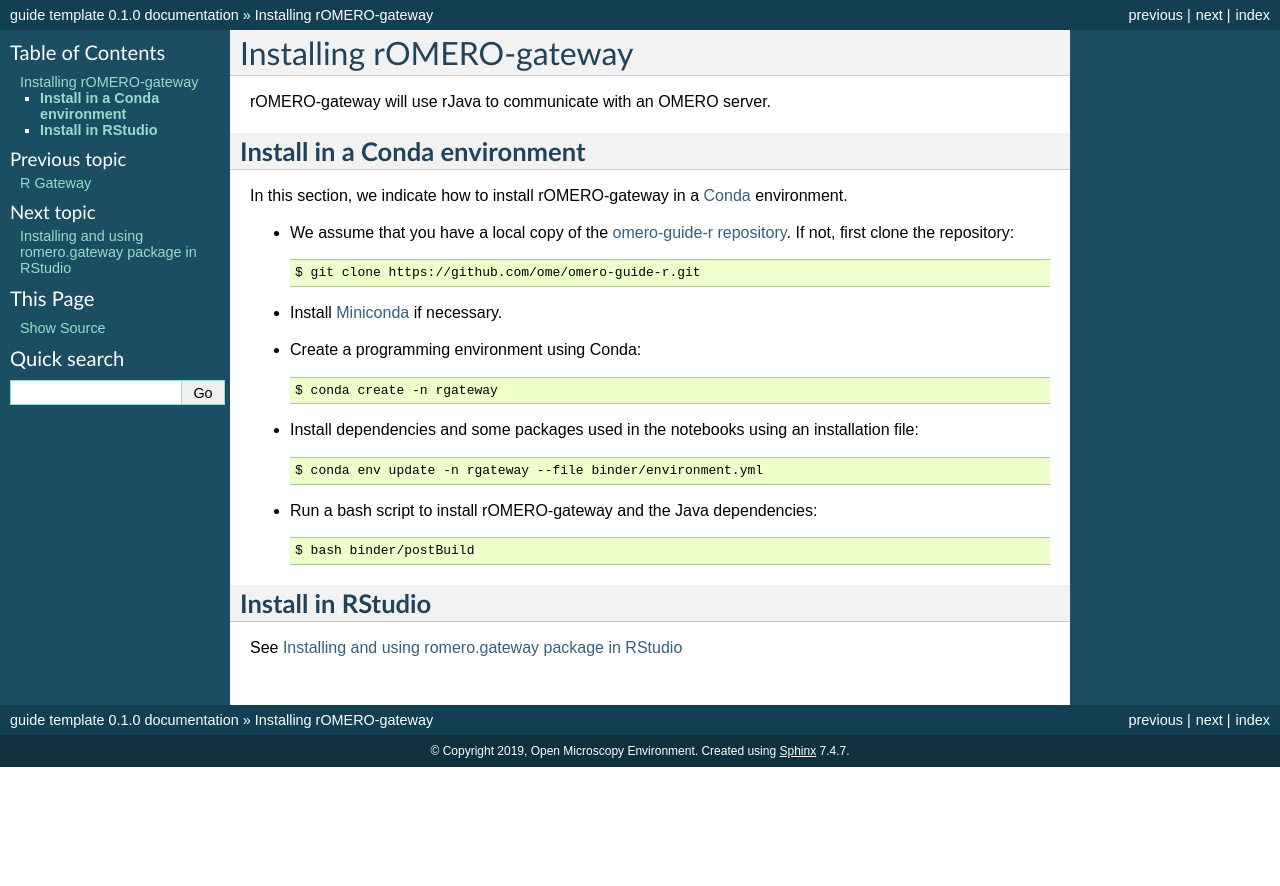
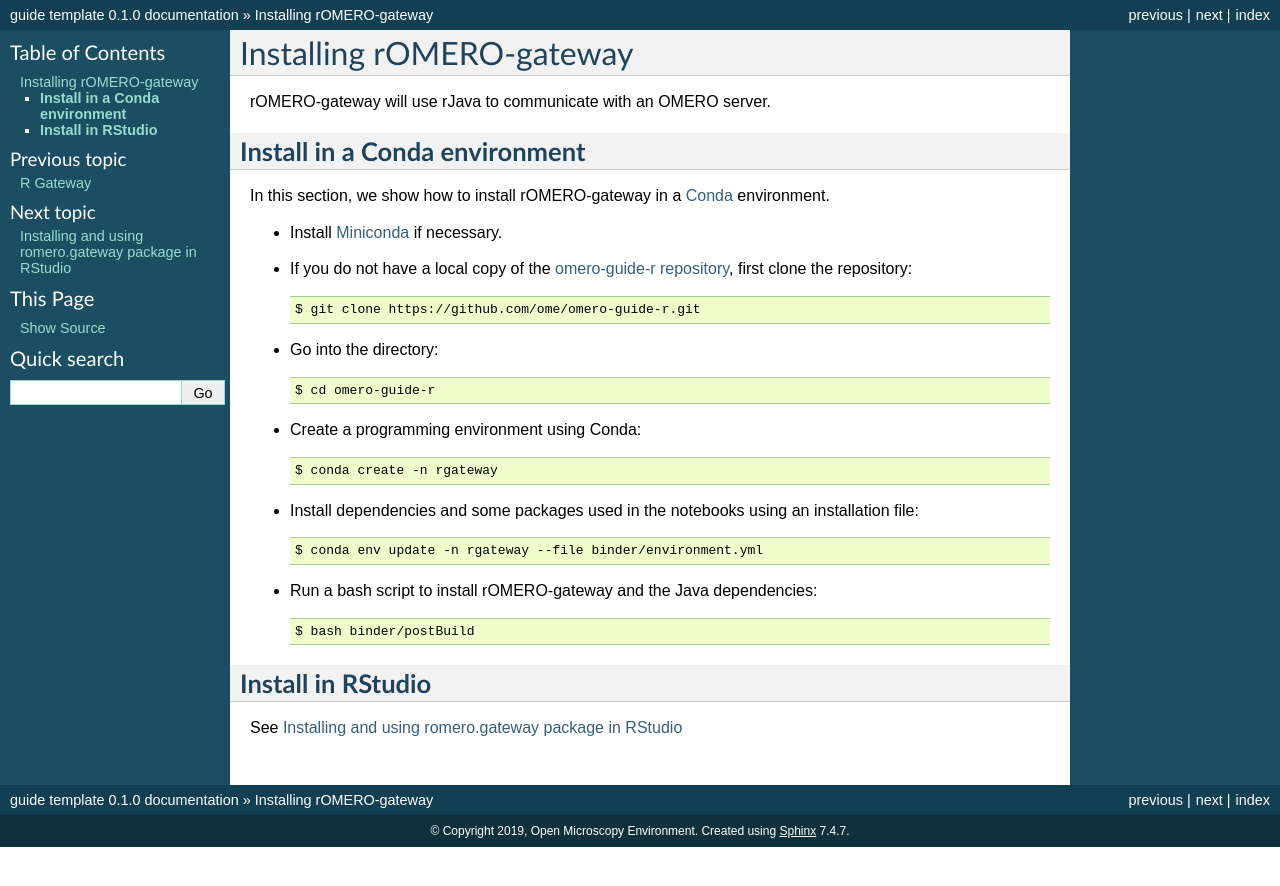
Before and after one commit to ome/omero-guide-r, a Sphinx documentation site: the page built from docs/setup.rst, in a window 1280 px wide. Shown: the top 886 px of the page. Built offline with Sphinx 7.4.7, drawn with Linux system fonts in a browser that asks for light colours.

Commit message:
simplify wording

```diff
--- a/docs/index.rst
+++ b/docs/index.rst
@@ -5,7 +5,7 @@
 Jupyter notebooks are available to demonstrate some of the functionalities available.
 
 Follow the instructions in the
-:download:`README.md <https://github.com/ome/omero-guide-r/blob/master/README.md>` file to run the notebooks either locally or `on mybinder.org <https://mybinder.org/v2/gh/ome/omero-guide-r/master?filepath=notebooks>`_.
+:download:`README.md <https://github.com/ome/omero-guide-r/blob/master/README.md>` file to run the notebooks either locally or on `mybinder.org <https://mybinder.org/v2/gh/ome/omero-guide-r/master?filepath=notebooks>`_.
 
 
 **Contents**
--- a/docs/setup.rst
+++ b/docs/setup.rst
@@ -6,14 +6,18 @@
 **Install in a Conda environment**
 ----------------------------------
 
-In this section, we indicate how to install rOMERO-gateway in a `Conda <https://conda.io/en/latest/>`_ environment.
+In this section, we show how to install rOMERO-gateway in a `Conda <https://conda.io/en/latest/>`_ environment.
 
 
-- We assume that you have a local copy of the `omero-guide-r repository <https://github.com/ome/omero-guide-r>`_. If not, first clone the repository::
+- Install `Miniconda <https://docs.conda.io/en/latest/miniconda.html>`_ if necessary.
+
+- If you do not have a local copy of the `omero-guide-r repository <https://github.com/ome/omero-guide-r>`_, first clone the repository::
 
     $ git clone https://github.com/ome/omero-guide-r.git
 
-- Install `Miniconda <https://docs.conda.io/en/latest/miniconda.html>`_ if necessary.
+- Go into the directory::
+
+    $ cd omero-guide-r
 
 - Create a programming environment using Conda::
 
```
